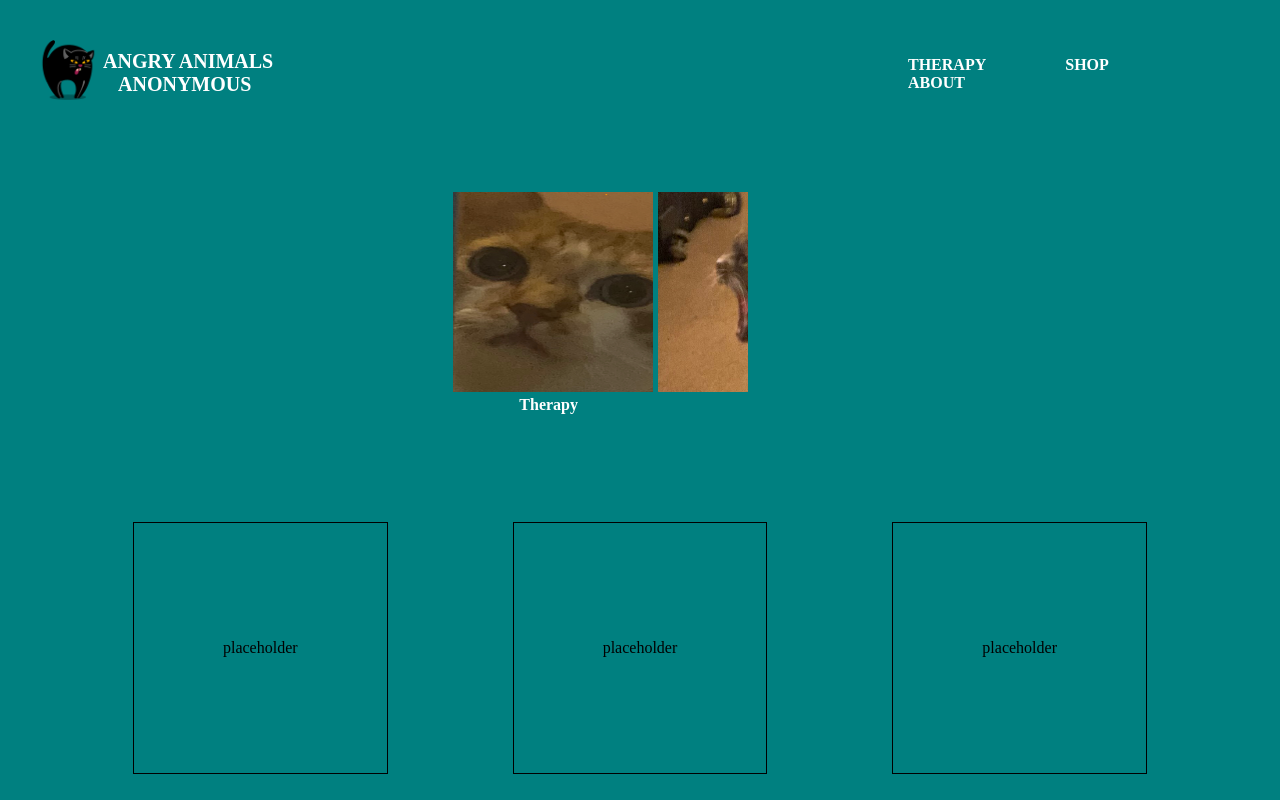
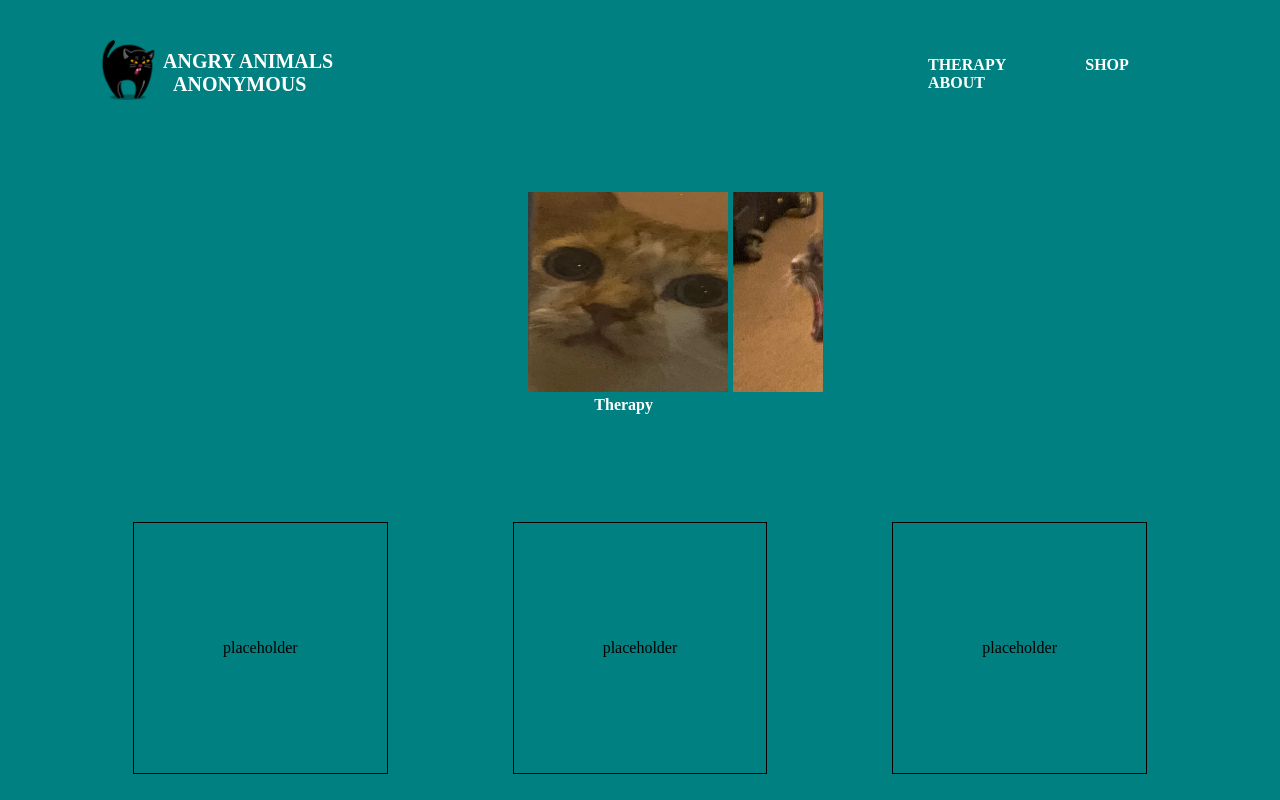
Before and after one commit to pmermod/fewd-group-project, a plain HTML site: page index.html in a window 1280 px wide. Drawn offline with Linux system fonts and the light colour scheme.

Commit message:
making small changes to style

```diff
--- a/style.css
+++ b/style.css
@@ -15,7 +15,7 @@ background-color: teal;
 #cat-logo  {
 
     margin-top: 40px;
-    margin-left: 30px;
+    margin-left: 90px;
 }
 
 
@@ -27,7 +27,7 @@ background-color: teal;
 
     color: white;
     margin-top: -70px ;
-    margin-left: 95px;
+    margin-left: 155px;
     font-weight: bolder;
     font-size: 20px;
     font-style: text-transform;
@@ -37,7 +37,7 @@ background-color: teal;
 #angry-animals2 {
 
     color: white;
-    margin-left: 110px ;
+    margin-left: 165px ;
     margin-top: -20px;
     font-weight: bolder;
     font-size: 20px;
@@ -50,7 +50,7 @@ background-color: teal;
 #top-nav-bar {
 
 
-    margin-left: 900px;
+    margin-left: 920px;
     margin-top: -60px;
 
 }
@@ -82,7 +82,7 @@ a {
     display: flex;
     overflow-x: auto;
     margin-top: 100px;
-    margin-left: 440px;
+    margin-left: 515px;
 
   }
 
```
